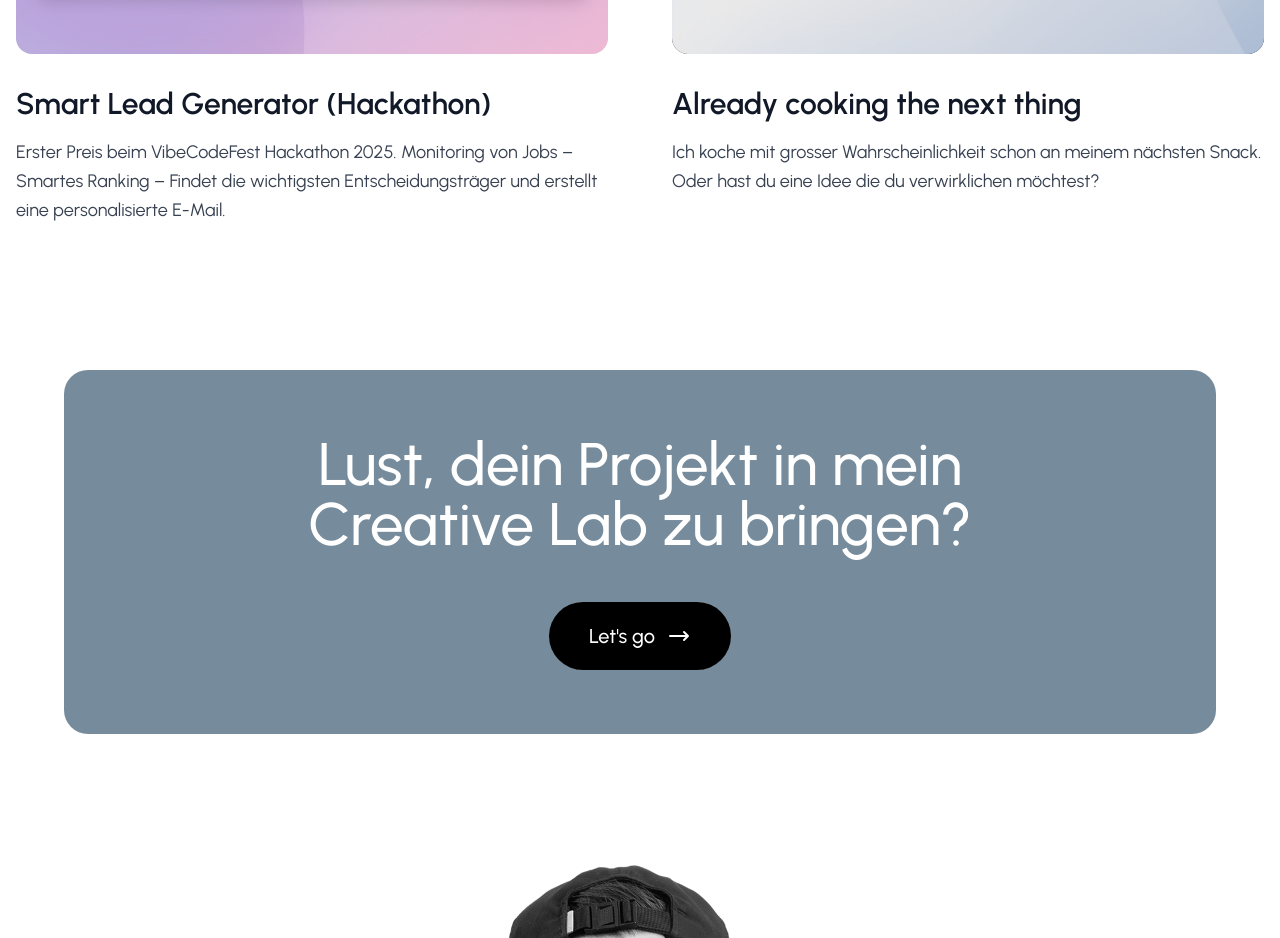
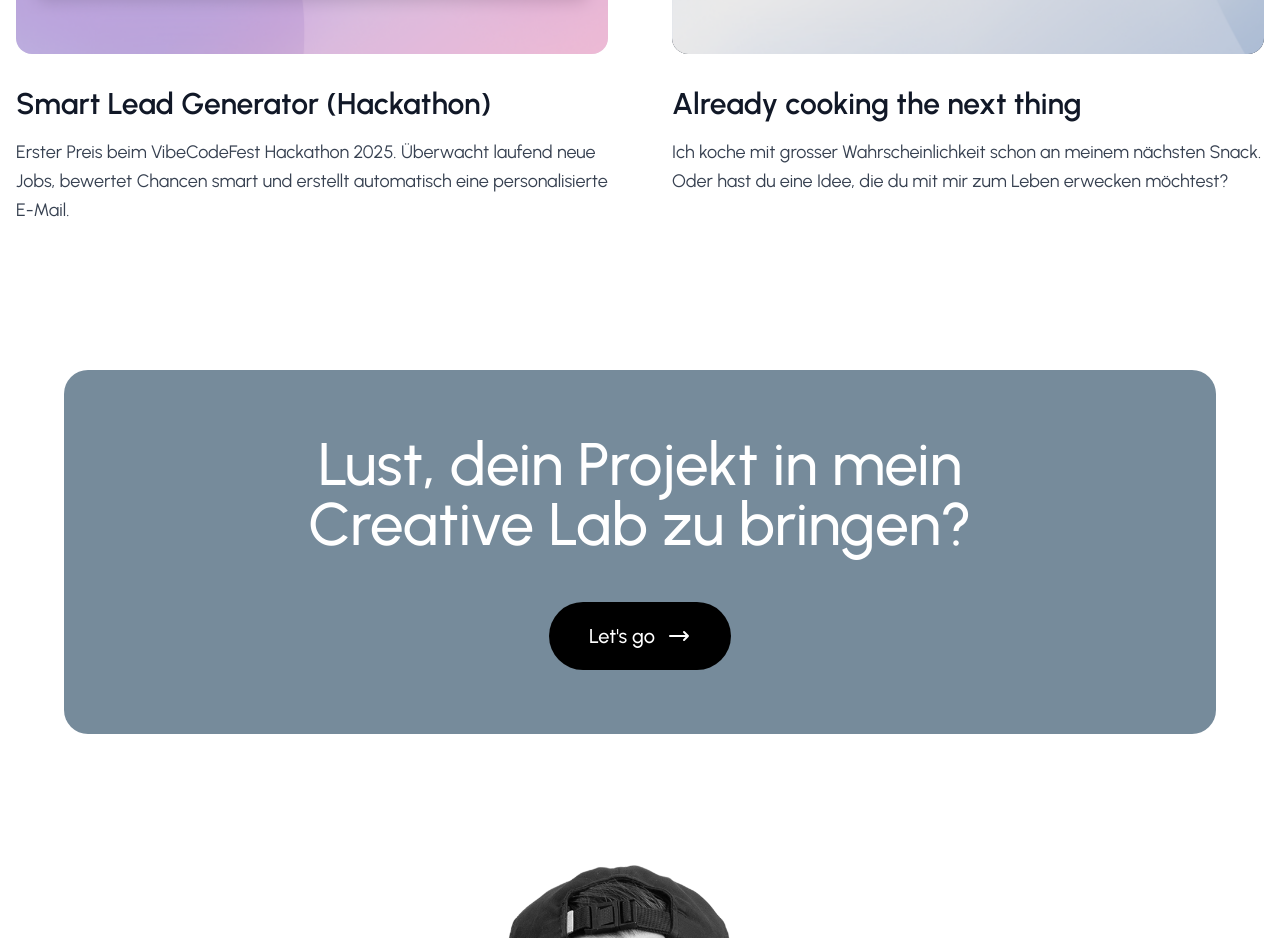
Before and after one commit to thomasveit89/DESIGNSNACK, a Nuxt app: page / in a window 1280 px wide. Shown: the part 7700-8638 px from the top of the page. Built offline with nearby package versions, Linux system fonts and the light colour scheme.

Commit message:
docs: update project descriptions on homepage
Improve clarity and engagement of project descriptions for better user understanding and appeal

```diff
--- a/pages/index.vue
+++ b/pages/index.vue
@@ -563,7 +563,7 @@
             <div class="flex flex-col gap-4">
               <h3 class="text-3xl font-semibold text-gray-900 group-hover:text-black transition-colors duration-300">Smart Lead Generator (Hackathon)</h3>
               <p class="text-lg text-gray-700 leading-relaxed">
-                Erster Preis beim VibeCodeFest Hackathon 2025. Monitoring von Jobs – Smartes Ranking – Findet die wichtigsten Entscheidungsträger und erstellt eine personalisierte E-Mail.
+                Erster Preis beim VibeCodeFest Hackathon 2025. Überwacht laufend neue Jobs, bewertet Chancen smart und erstellt automatisch eine personalisierte E-Mail.
               </p>
             </div>
           </a>
@@ -576,7 +576,7 @@
             <div class="flex flex-col gap-4">
               <h3 class="text-3xl font-semibold text-gray-900 group-hover:text-black transition-colors duration-300">Already cooking the next thing</h3>
               <p class="text-lg text-gray-700 leading-relaxed">
-                Ich koche mit grosser Wahrscheinlichkeit schon an meinem nächsten Snack.  Oder hast du eine Idee die du verwirklichen möchtest?
+                Ich koche mit grosser Wahrscheinlichkeit schon an meinem nächsten Snack. Oder hast du eine Idee, die du mit mir zum Leben erwecken möchtest?
               </p>
             </div>
           </a>
```
